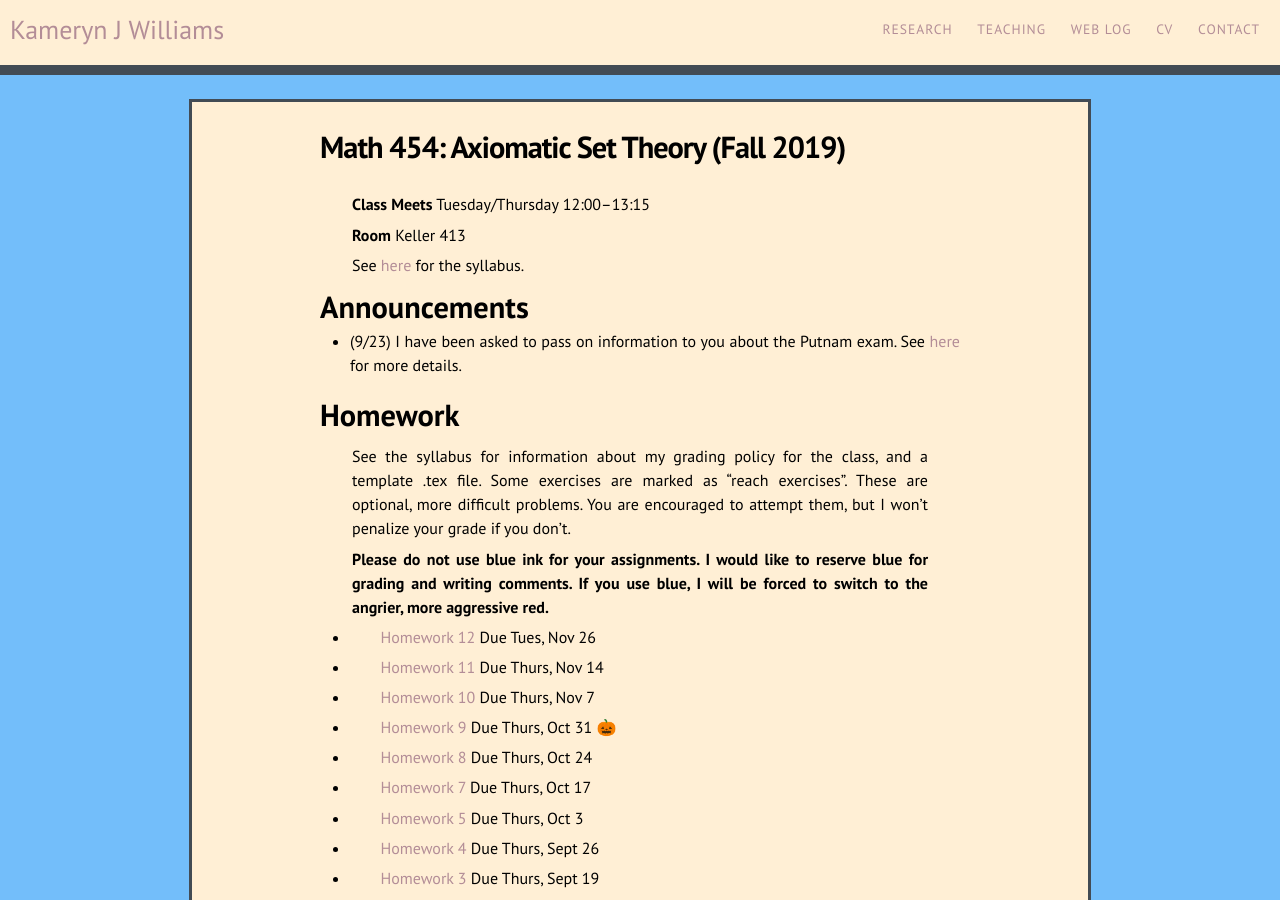
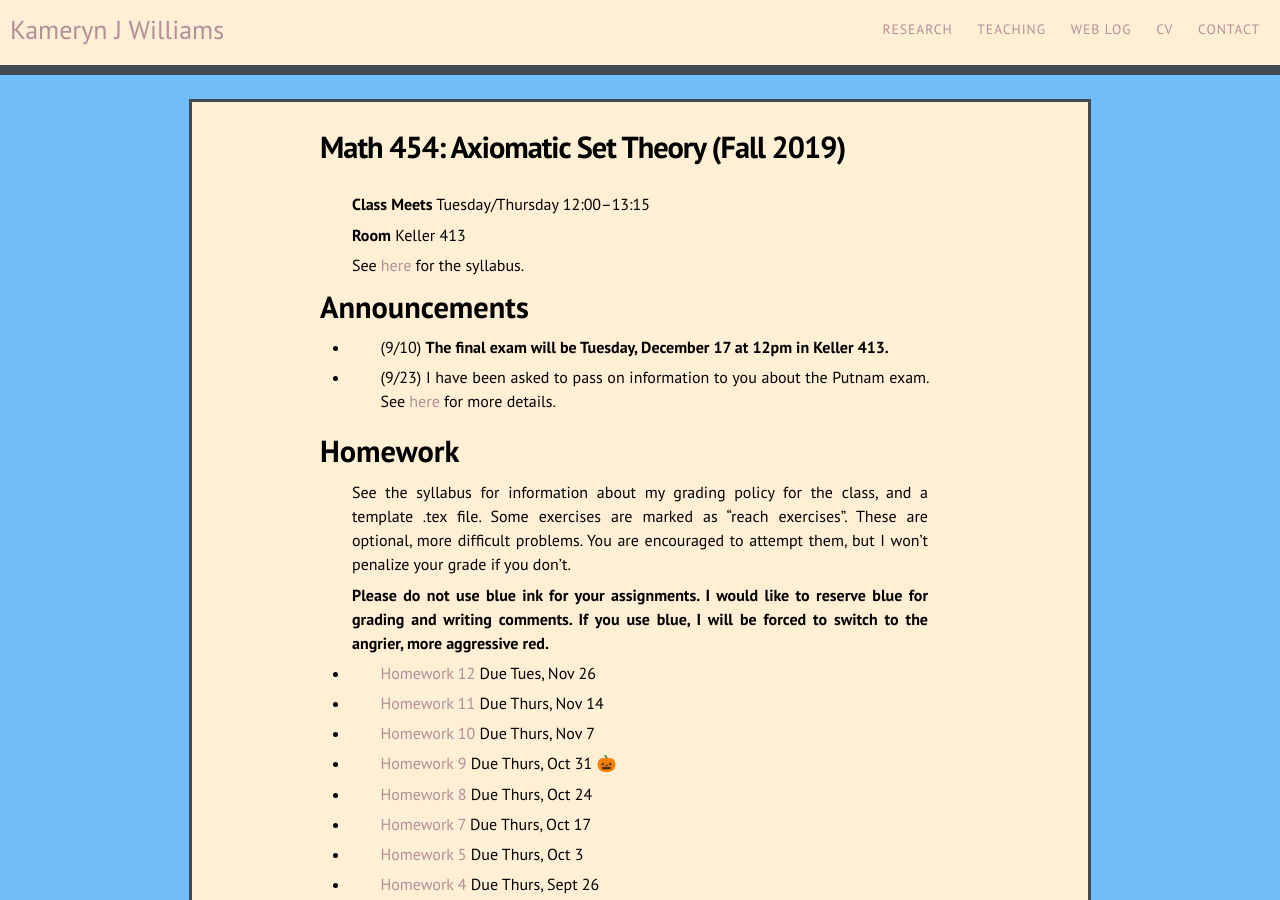
Before and after one commit to kamerynjw/kamerynjw.github.io, a Jekyll site: the page built from teaching/2019/math454.md, in a window 1280 px wide and 900 px high. Built offline with Jekyll 4.4.1, drawn with Linux system fonts in a browser that asks for light colours; nearby versions of some CDN libraries.

Commit message:
added time for final

```diff
--- a/teaching/2019/math454.md
+++ b/teaching/2019/math454.md
@@ -12,6 +12,8 @@ See [here]({{ page.url }}syllabus) for the syllabus.
 
 Announcements
 =============
+
+* (9/10) **The final exam will be Tuesday, December 17 at 12pm in Keller 413.**
 
 * (9/23) I have been asked to pass on information to you about the Putnam exam. See [here](http://www.math.hawaii.edu/~pavel/putnam/) for more details.
 
```
